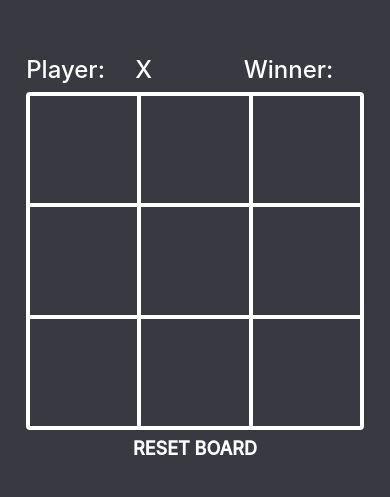
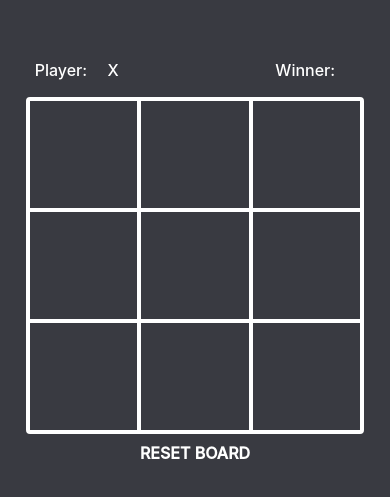
Before and after one commit to Sibindra/tic-tac-toe, a React (Vite) app: page / in a window 390 px wide. Shown: the part 165-662 px from the top of the page. Built offline with nearby package versions, Linux system fonts and the light colour scheme.

Commit message:
responsive complete

```diff
--- a/src/index.css
+++ b/src/index.css
@@ -7,7 +7,7 @@
 
 .App {
     height: 100vh;
-    width: 100%;
+    width: 100vw;
 
     display: flex;
     flex-direction: column;
@@ -42,9 +42,9 @@
 .Header {
     /* border: 1px solid red; */
     width: 40vmax;
-    font-size: 1.5rem;
+    font-size: 1.75rem;
     margin: 1vmax;
-    padding: 1vmaxs;
+    padding: 1vmax;
 
     color: white;
 
@@ -105,3 +105,14 @@
     transition-duration: 400ms;
     transition-property: width, left;
 }
+
+
+@media only screen and (max-width: 800px) {
+    .Header{
+          font-size: 1rem;
+    }
+
+    .reset-btn{
+        font-size: 1rem;
+    }
+}
```
